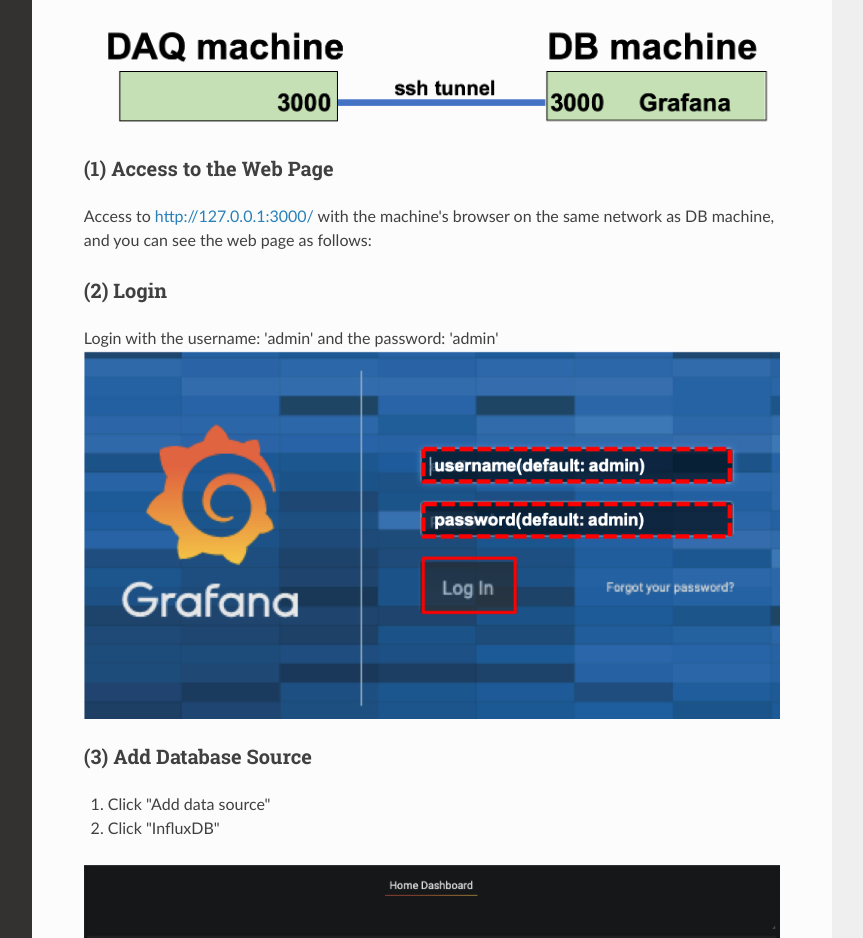
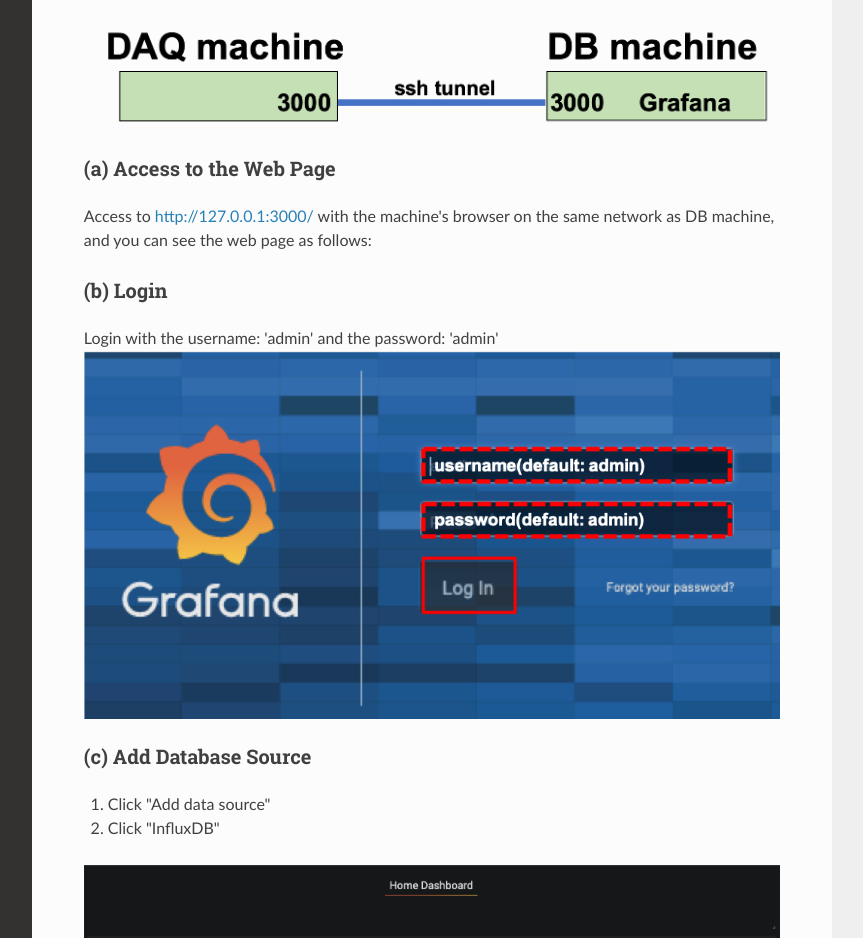
Before and after one commit to jlab-hep/localdb-docs, an MkDocs documentation site: the page built from docs/database_demonstration_grafana.md, in a window 1280 px wide and 1400 px high. Shown: the part 364-1302 px from the top of the window, without its empty margins (268-1131 px from the left). Built offline with MkDocs 1.6.1, drawn with Linux system fonts in a browser that asks for light colours; nearby versions of some CDN libraries; old or Windows-style settings are respelled for this version of MkDocs; some of the changed text lies outside the part shown.

Commit message:
modified from eunchong comment

````diff
--- a/docs/database_demonstration_grafana.md
+++ b/docs/database_demonstration_grafana.md
@@ -11,18 +11,18 @@ Password:
 ```
 ![ssh tunnel grafana](images/sshtunnel_grafana.png)
 
-### (1) Access to the Web Page
+### (a) Access to the Web Page
 
 Access to [http://127.0.0.1:3000/](http://127.0.0.1:3000/) with the machine's browser on the same network as DB machine,<br>
 and you can see the web page as follows:
 
 
-### (2) Login
+### (b) Login
 
 Login with the username: 'admin' and the password: 'admin'
 ![grafana top](images/demo_grafana_top.png)
 
-### (3) Add Database Source
+### (c) Add Database Source
 
 1. Click "Add data source"
 2. Click "InfluxDB"
````
Also changed, not shown: other parts of docs/database_demonstration_grafana.md (+1 -1 lines), docs/database_demonstration_install_db_machine.md (+1 -1 lines), docs/database_demonstration_run_dcs.md (+3 -3 lines), docs/database_demonstration_scanconsole.md (+6 -6 lines).
